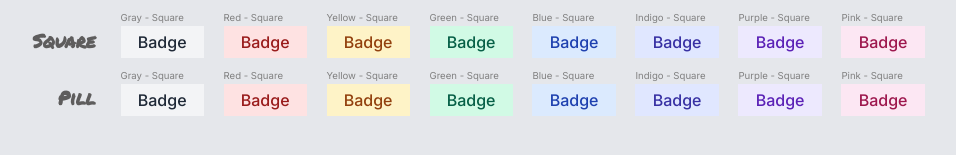
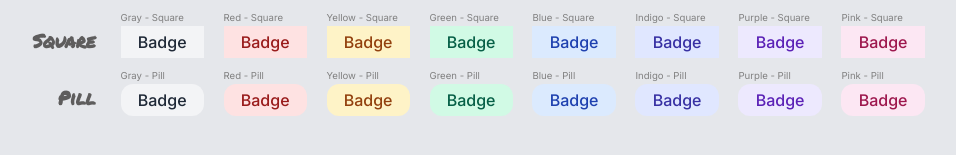
Before and after one commit to anet-eny/component-library, a React (Vite) app: page / in a window 1280 px wide. Shown: the part 161-316 px from the top of the page, without its empty margins (164-1120 px from the left). Built offline with nearby package versions, Linux system fonts and the light colour scheme.

Commit message:
Add pill css and update variant label in Badge component

```diff
--- a/src/components/Badge.jsx
+++ b/src/components/Badge.jsx
@@ -6,7 +6,7 @@ export default function Badge({children, variant, color}) {
 
     return (
         <div className="badge-container">
-            <p className="badge-label">{`${color.charAt(0).toUpperCase() + color.slice(1)} - Square`}</p>
+            <p className="badge-label">{`${color.charAt(0).toUpperCase() + color.slice(1)} - ${variant.charAt(0).toUpperCase() + variant.slice(1)}`}</p>
             <div className={allClasses}>
                 {children}
             </div>
--- a/src/index.css
+++ b/src/index.css
@@ -45,6 +45,10 @@ p {
     height: 24px;
 }
 
+.pill {
+    border-radius: 12px;
+}
+
 .gray {
     color: #1F2937;
     background-color: #F3F4F6;
```
